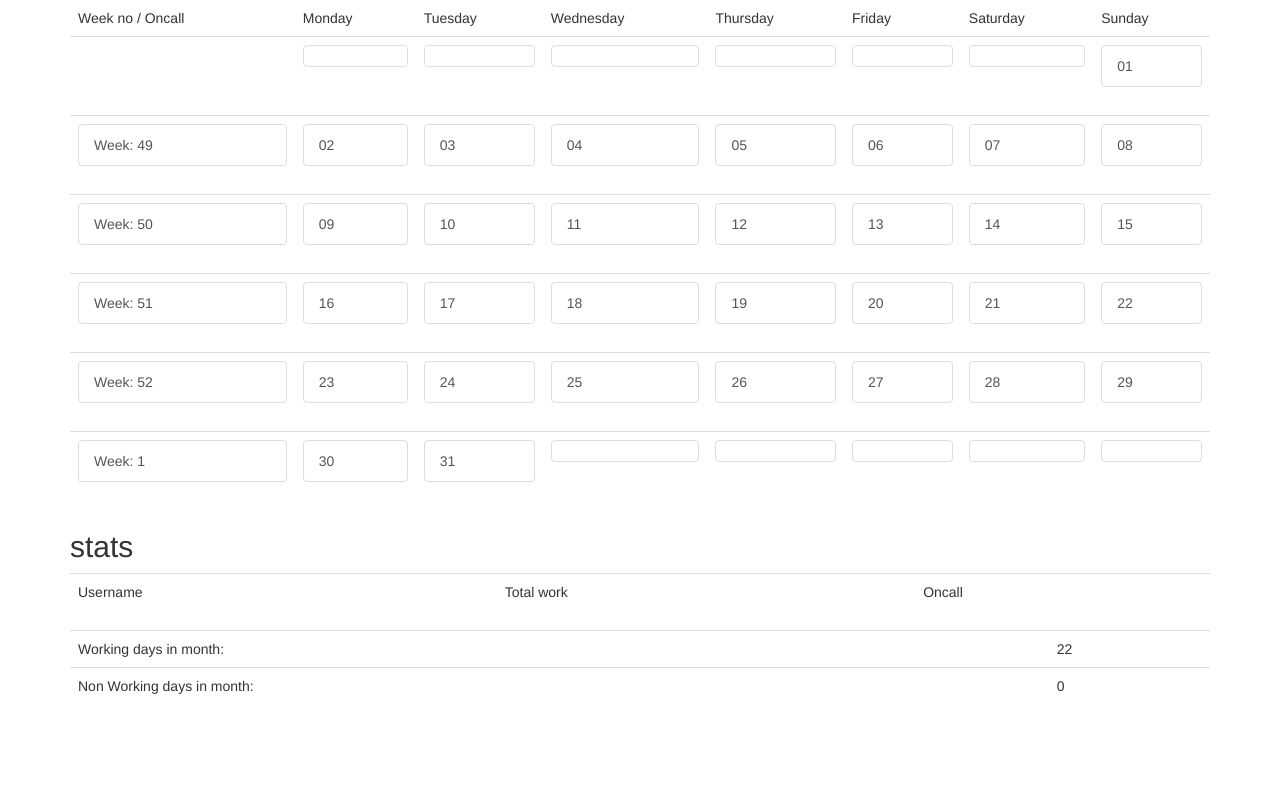
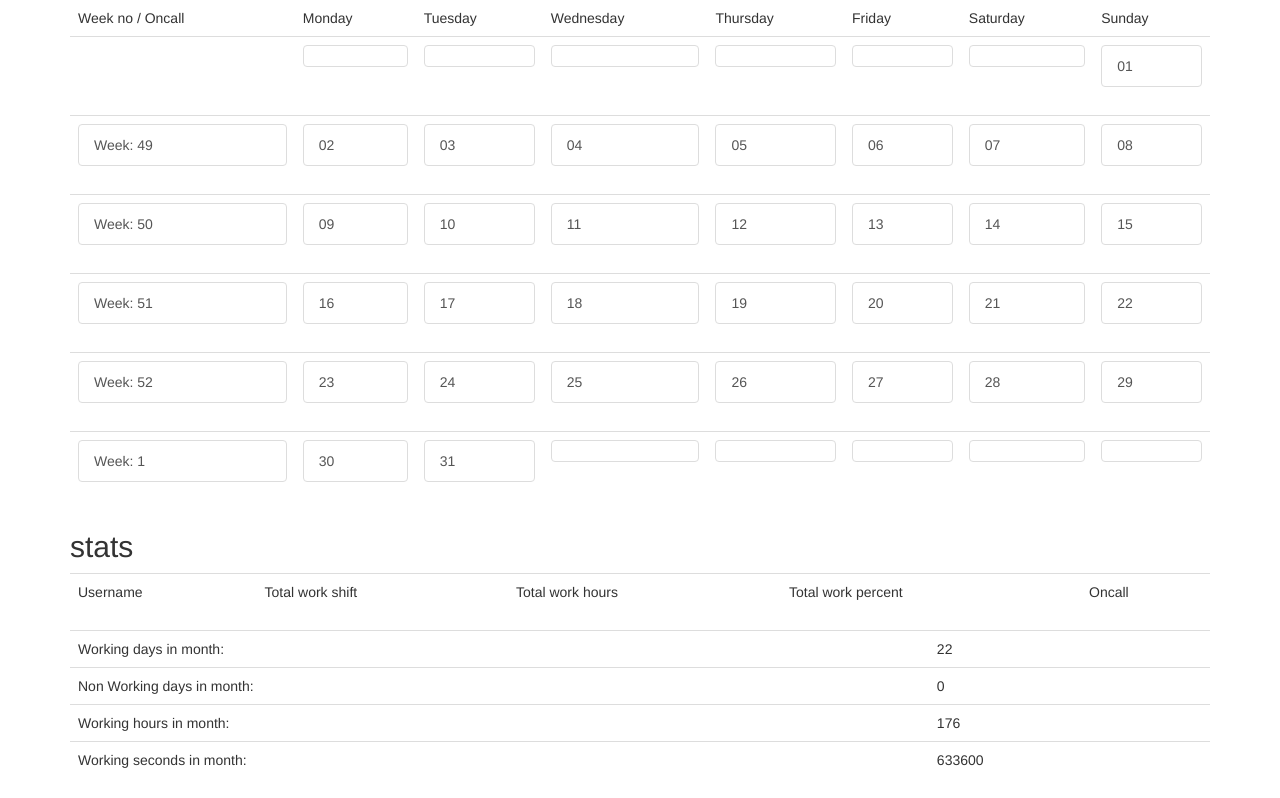
Before and after one commit to henrik-andreasson/teamplan, a Flask app: page / in a window 1280 px wide. Shown: the part 299-1097 px from the top of the page. Before the commit the page ends 993 px from the top, so only its background shows below. Run offline with Flask 2, Linux system fonts and the light colour scheme; the visitor is signed in with stand-in values (Sample User, id 1); data comes from the database, SQL or seed files in the repository; data that the repository does not hold is empty; some libraries are stand-ins or nearby versions.

Commit message:
percent calc per user

```diff
--- a/app/main/routes.py
+++ b/app/main/routes.py
@@ -9,10 +9,11 @@ from app.main.forms import EditProfileForm, WorkForm, ServiceForm, \
 from app.models import User, Work, Service, Absense, Oncall, NonWorkingDays
 from app.main import bp
 from calendar import Calendar
-from datetime import datetime, date
+from datetime import datetime, date, timedelta
 from sqlalchemy import func, or_, and_
 from dateutil import relativedelta
 from rocketchat_API.rocketchat import RocketChat
+
 
 @bp.before_app_request
 def before_request():
@@ -21,7 +22,7 @@ def before_request():
         db.session.commit()
     g.locale = str(get_locale())
 
-def service_stat_month(month,service=None,user=None):
+def service_stat_month(month,service=None,user=None,month_info=None):
 
     if user is None:
         users = User.query.order_by(User.username.desc())
@@ -47,18 +48,30 @@ def service_stat_month(month,service=None,user=None):
         stat_user={}
         stat_user['username']=u.username
         user_all_work=0
+        user_work_hrs=timedelta(days=0,seconds=0)
+
         for s in services:
-            stat_user[s.name] = Work.query.filter(Work.service == s.name,
-                                                  Work.username == u.username,
-                                                  func.datetime(Work.start) > date_start,
-                                                  func.datetime(Work.stop) < date_stop).with_entities(func.count()).scalar()
+            work_list = Work.query.filter(Work.service == s.name,
+                                          Work.username == u.username,
+                                          func.datetime(Work.start) > date_start,
+                                          func.datetime(Work.stop) < date_stop
+                                          ).all()
+
+            for w in work_list:
+                user_work_hrs = user_work_hrs + ( w.stop - w.start )
+
+            stat_user[s.name] = len(work_list)
             user_all_work += stat_user[s.name]
 
         stat_user['oncall'] = Oncall.query.filter(Oncall.username == u.username,
                                   func.datetime(Oncall.start) > date_start,
                                   func.datetime(Oncall.start) < date_stop).with_entities(func.count()).scalar()
 
-        stat_user['user_all_work']=user_all_work
+        stat_user['user_all_work'] = user_all_work
+        stat_user['user_work_hrs'] = user_work_hrs.total_seconds() / 3600 # 60 min * 60 sec = 1 hour
+        stat_user['user_work_sec'] = user_work_hrs.total_seconds()
+        stat_user['user_work_percent'] = '{:03.1f} %'.format(stat_user['user_work_sec'] / month_info['working_sec_in_month'] * 100)
+
         if user_all_work > 0:
             stats.append(stat_user)
     return stats
@@ -146,6 +159,7 @@ def index():
                                                   (func.datetime(Oncall.start) < date_max )
                                                 ).order_by(Oncall.service)
 
+# FIXME: if a nonworkingday is already on a Saturday/Sunday it should not be counted
                 nonworkingdays = NonWorkingDays.query.filter( (func.datetime(NonWorkingDays.start) > date_min ) &
                                                               (func.datetime(NonWorkingDays.start) < date_max )
                                                 ).all()
@@ -162,8 +176,11 @@ def index():
         output_month.insert(mon_week, output_week)
 
     month_str = selected_month.strftime("%Y-%m")
-
     month_info = {}
+    month_info['non_working_days_in_month'] = non_working_days_in_month
+    month_info['working_days_in_month'] = working_days_in_month
+    month_info['working_hours_in_month'] = working_days_in_month * 8
+    month_info['working_sec_in_month'] = working_days_in_month * 8 * 60 * 60
     month_info['prev'] = prev_month.strftime("%b")
     month_info['this'] = selected_month.strftime("%Y %B")
     month_info['next'] = next_month.strftime("%b")
@@ -171,14 +188,12 @@ def index():
     prev_url = url_for('main.index', month=prev_month.strftime("%Y-%m"))
 
     print("selected month: %s" % selected_month)
-    stats=service_stat_month(selected_month,service,username)
+    stats=service_stat_month(selected_month,service,username,month_info)
     return render_template('month.html', title=_('Month'), month=output_month,
                            users=users, services=services, stats=stats,
                            month_info=month_info, next_url=next_url,
                            prev_url=prev_url, selected_month=month_str,
                            oncall=oncall,
-                           working_days_in_month=working_days_in_month,
-                           non_working_days_in_month=non_working_days_in_month,
                            nwd_color=current_app.config['NON_WORKING_DAYS_COLOR'])
 
 
--- a/app/templates/month.html
+++ b/app/templates/month.html
@@ -186,7 +186,10 @@
         {% for service in services %}
           <td>    {{ service.name }}          </td>
         {% endfor %}
-        <td>    {{_('Total work')}}          </td>
+
+        <td>    {{_('Total work shift')}}          </td>
+        <td>    {{_('Total work hours')}}          </td>
+        <td>    {{_('Total work percent')}}          </td>
         <td>    {{_('Oncall')}}          </td>
       </tr>
 
@@ -204,7 +207,10 @@
             </<div>
           </td>
         {% endfor %}
-        <td>    {{ stat_user['user_all_work'] }}          </td>
+
+        <td>    {{ stat_user['user_all_work'] }}    </td>
+        <td>    {{ stat_user['user_work_hrs'] }}    </td>
+        <td>    {{ stat_user['user_work_percent'] }}    </td>
         <td>    {{ stat_user['oncall'] }}          </td>
 
     {% endfor %}
@@ -215,11 +221,19 @@
 
       <tr>
         <td> {{ _('Working days in month') }}: </td>
-        <td> {{working_days_in_month}} </td>
+        <td> {{ month_info['working_days_in_month'] }} </td>
       </tr>
       <tr>
         <td> {{ _('Non Working days in month') }}: </td>
-        <td> {{non_working_days_in_month}} </td>
+        <td> {{ month_info['non_working_days_in_month'] }} </td>
+      </tr>
+      <tr>
+        <td> {{ _('Working hours in month') }}: </td>
+        <td> {{ month_info['working_hours_in_month'] }} </td>
+      </tr>
+      <tr>
+        <td> {{ _('Working seconds in month') }}: </td>
+        <td> {{ month_info['working_sec_in_month'] }} </td>
       </tr>
 
     </table>
```
